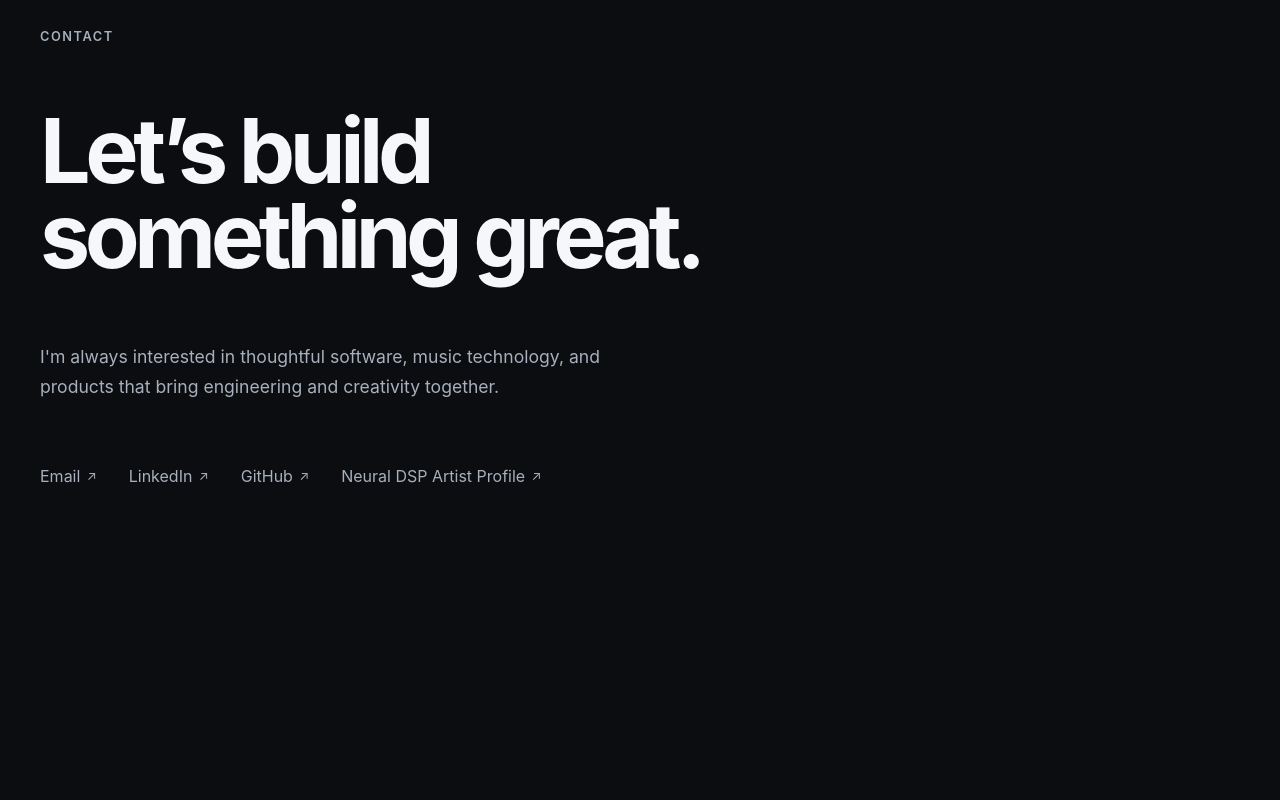
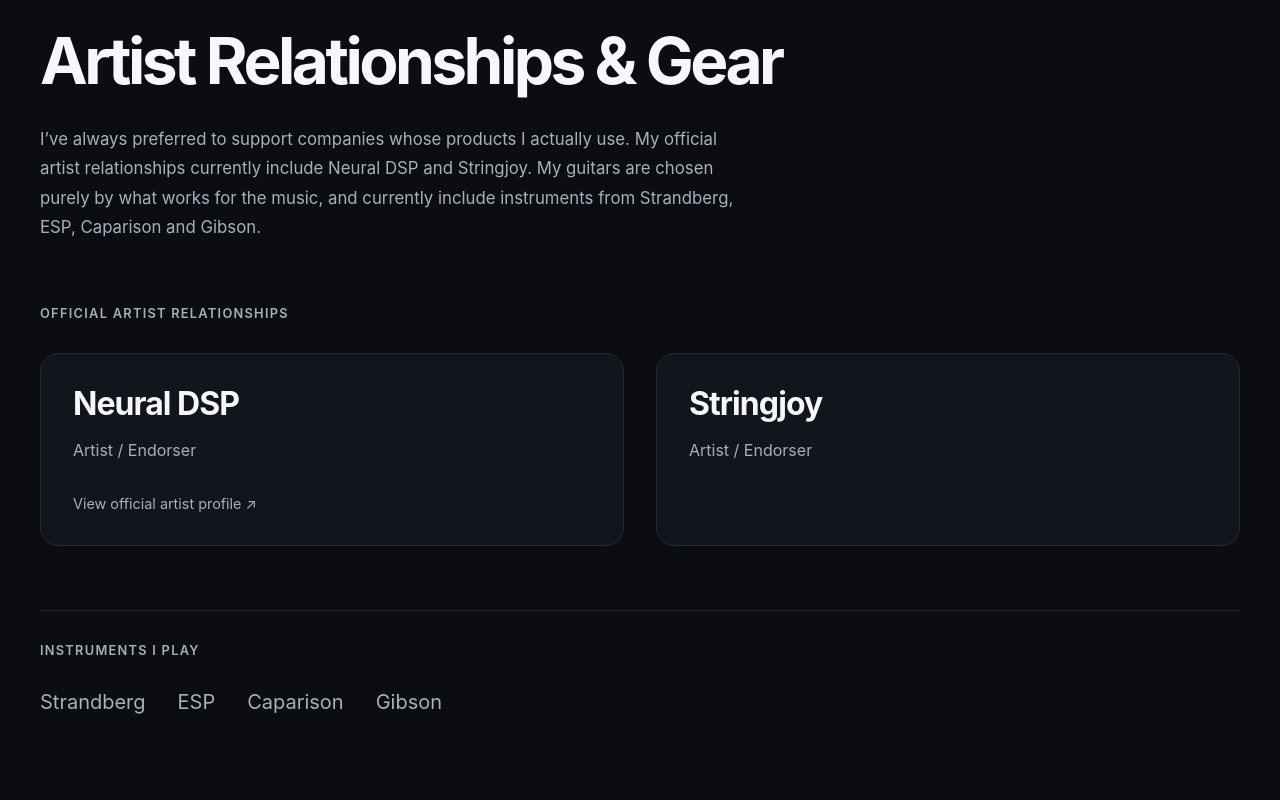
Before and after one commit to MattWicklund/matthewwicklund, a React (Vite) app: page / in a window 1280 px wide. Shown: the part 7700-8500 px from the top of the page. Before the commit the page ends 8318 px from the top, so only its background shows below. Built offline with nearby package versions, Linux system fonts and the light colour scheme.

Commit message:
Add artist relationships section and fix production navbar blur

```diff
--- a/src/App.tsx
+++ b/src/App.tsx
@@ -4,6 +4,7 @@
 import Engineering from './sections/Engineering'
 import MusicTransition from './sections/MusicTransition'
 import Music from './sections/Music'
+import ArtistRelationships from './sections/ArtistRelationships'
 import Contact from './sections/Contact'
 
 function App() {
@@ -17,6 +18,7 @@
         <Engineering />
         <MusicTransition />
         <Music />
+        <ArtistRelationships />
         <Contact />
       </main>
     </>
--- a/src/components/Navbar/Navbar.css
+++ b/src/components/Navbar/Navbar.css
@@ -7,8 +7,8 @@
 
   background: rgba(11, 13, 16, 0.42);
 
+  -webkit-backdrop-filter: blur(16px);
   backdrop-filter: blur(16px);
-  -webkit-backdrop-filter: blur(16px);
 
   border-bottom: 1px solid rgba(255, 255, 255, 0.08);
 }
--- /dev/null
+++ b/src/sections/ArtistRelationships.tsx
@@ -0,0 +1,93 @@
+import Container from '../components/Container/Container'
+import '../styles/artist-relationships.css'
+
+type Brand = {
+  name: string
+  logo?: string
+  url?: string
+}
+
+const relationships: Brand[] = [
+  {
+    name: 'Neural DSP',
+    url: 'https://neuraldsp.com/artists/matthew-wicklund',
+  },
+  { name: 'Stringjoy' },
+]
+
+const instruments: Brand[] = [
+  { name: 'Strandberg' },
+  { name: 'ESP' },
+  { name: 'Caparison' },
+  { name: 'Gibson' },
+]
+
+function BrandName({ brand }: { brand: Brand }) {
+  return (
+    <>
+      {brand.logo && (
+        <img
+          src={brand.logo}
+          alt=""
+          className="artist-relationships__logo"
+          loading="lazy"
+        />
+      )}
+      <span>{brand.name}</span>
+    </>
+  )
+}
+
+function ArtistRelationships() {
+  return (
+    <section
+      className="artist-relationships"
+      id="artist-relationships"
+      aria-labelledby="artist-relationships-title"
+    >
+      <Container>
+        <h2 id="artist-relationships-title">Artist Relationships &amp; Gear</h2>
+        <p className="artist-relationships__intro">
+          I’ve always preferred to support companies whose products I actually
+          use. My official artist relationships currently include Neural DSP and
+          Stringjoy. My guitars are chosen purely by what works for the music,
+          and currently include instruments from Strandberg, ESP, Caparison and
+          Gibson.
+        </p>
+
+        <div className="artist-relationships__official">
+          <h3>Official Artist Relationships</h3>
+          <div className="artist-relationships__grid">
+            {relationships.map((brand) => (
+              <article className="artist-relationships__card" key={brand.name}>
+                <h4><BrandName brand={brand} /></h4>
+                <p>Artist / Endorser</p>
+                {brand.url && (
+                  <a
+                    href={brand.url}
+                    target="_blank"
+                    rel="noopener noreferrer"
+                    className="artist-relationships__link"
+                  >
+                    View official artist profile <span aria-hidden="true">↗</span>
+                  </a>
+                )}
+              </article>
+            ))}
+          </div>
+        </div>
+
+        <div className="artist-relationships__instruments">
+          <h3>Instruments I Play</h3>
+          <ul>
+            {instruments.map((brand) => (
+              <li key={brand.name}><BrandName brand={brand} /></li>
+            ))}
+          </ul>
+        </div>
+      </Container>
+    </section>
+  )
+}
+
+export default ArtistRelationships
--- /dev/null
+++ b/src/styles/artist-relationships.css
@@ -0,0 +1,127 @@
+.artist-relationships {
+  padding-block: var(--space-xl);
+  border-top: 1px solid var(--color-border);
+}
+
+.artist-relationships h2 {
+  max-width: 850px;
+  margin: 0;
+  color: var(--color-text);
+  font-size: clamp(2.5rem, 5vw, 5.5rem);
+  line-height: 1;
+  letter-spacing: -0.055em;
+}
+
+.artist-relationships__intro {
+  max-width: 720px;
+  margin: var(--space-md) 0 0;
+  color: var(--color-text-muted);
+  font-size: 1.05rem;
+  line-height: 1.75;
+}
+
+.artist-relationships__official {
+  margin-top: var(--space-lg);
+}
+
+.artist-relationships h3 {
+  margin: 0 0 var(--space-md);
+  color: var(--color-text-muted);
+  font-size: 0.8rem;
+  font-weight: 600;
+  letter-spacing: 0.1em;
+  text-transform: uppercase;
+}
+
+.artist-relationships__grid {
+  display: grid;
+  grid-template-columns: repeat(2, minmax(0, 1fr));
+  gap: var(--space-md);
+}
+
+.artist-relationships__card {
+  padding: var(--space-md);
+  border: 1px solid var(--color-border);
+  border-radius: var(--radius-card);
+  background: var(--color-surface);
+}
+
+.artist-relationships__card h4 {
+  display: flex;
+  flex-wrap: wrap;
+  align-items: center;
+  gap: var(--space-sm);
+  margin: 0;
+  color: var(--color-text);
+  font-size: 2rem;
+  line-height: 1.1;
+  letter-spacing: -0.03em;
+}
+
+.artist-relationships__card p {
+  margin: var(--space-sm) 0 0;
+  color: var(--color-text-muted);
+  line-height: 1.6;
+}
+
+.artist-relationships__link {
+  display: inline-block;
+  margin-top: var(--space-md);
+  color: var(--color-text-muted);
+  font-size: 0.9rem;
+  text-decoration: none;
+  transition: color var(--transition-fast);
+}
+
+.artist-relationships__link:hover,
+.artist-relationships__link:focus-visible {
+  color: var(--color-text);
+}
+
+.artist-relationships__link:focus-visible {
+  outline: 2px solid currentColor;
+  outline-offset: 4px;
+}
+
+.artist-relationships__instruments {
+  margin-top: var(--space-lg);
+  padding-top: var(--space-md);
+  border-top: 1px solid var(--color-border);
+}
+
+.artist-relationships__instruments ul {
+  display: flex;
+  flex-wrap: wrap;
+  gap: var(--space-sm) var(--space-md);
+  margin: 0;
+  padding: 0;
+  list-style: none;
+}
+
+.artist-relationships__instruments li {
+  display: flex;
+  align-items: center;
+  gap: var(--space-sm);
+  color: var(--color-text-muted);
+  font-size: 1.25rem;
+}
+
+.artist-relationships__logo {
+  width: auto;
+  height: auto;
+  max-width: 120px;
+  max-height: 36px;
+  object-fit: contain;
+}
+
+@media (max-width: 800px) {
+  .artist-relationships__grid {
+    grid-template-columns: 1fr;
+  }
+}
+
+@media (prefers-reduced-motion: reduce) {
+  .artist-relationships__link {
+    transition: none;
+  }
+}
```
